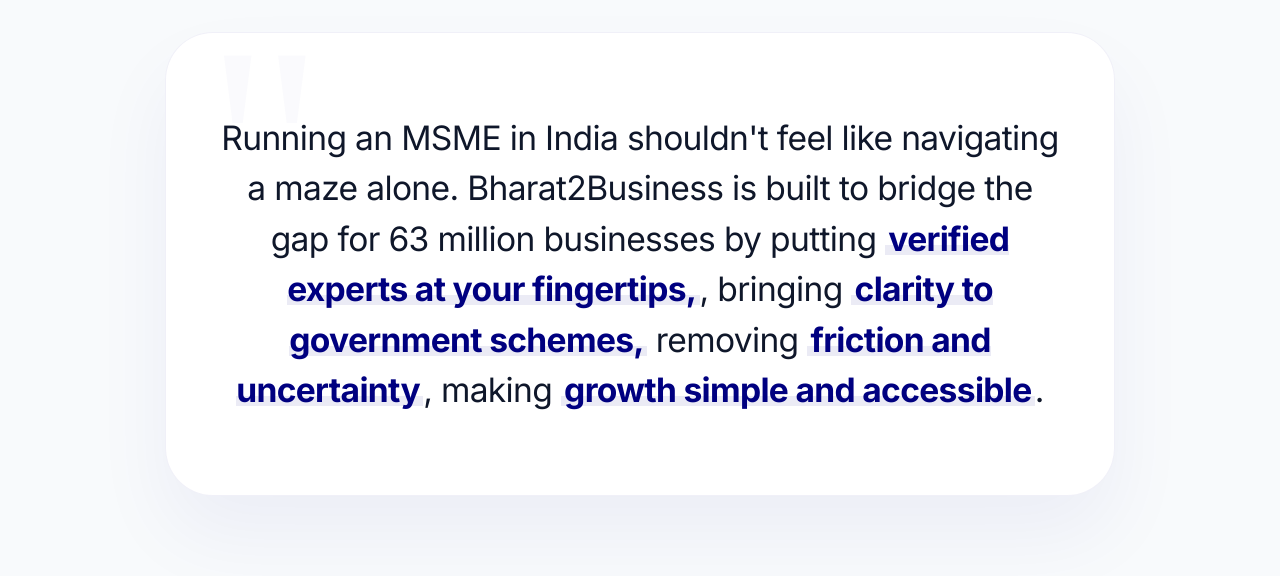
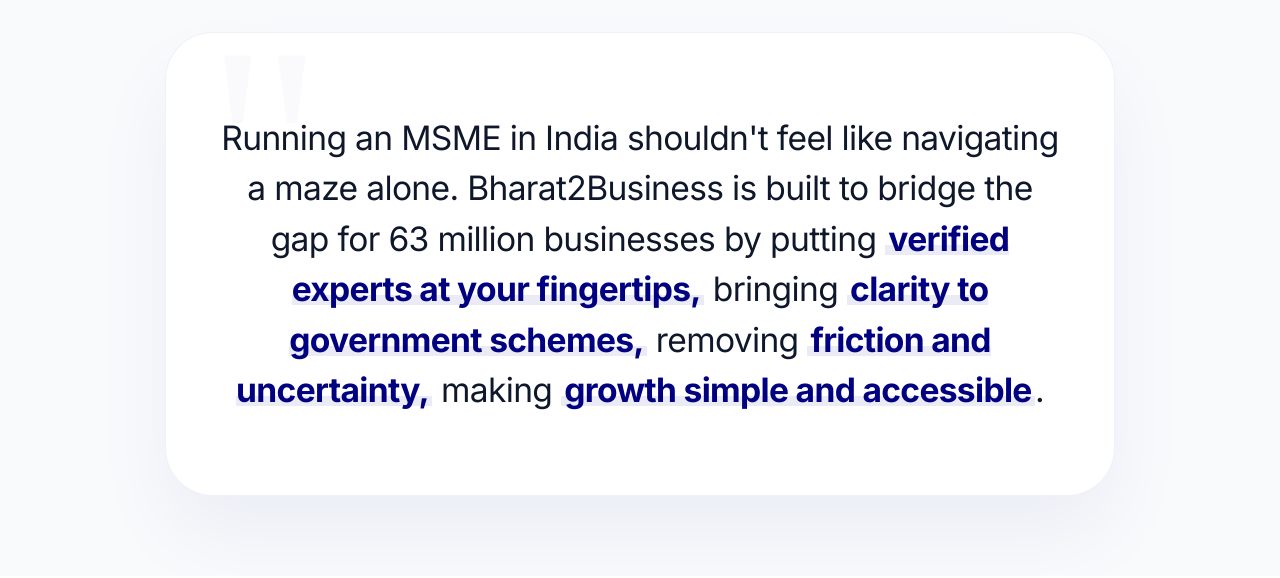
Before and after one commit to B2B2025/B2B-website, a website: page about.html in a window 1280 px wide. Shown: the part 738-1316 px from the top of the page. Drawn offline with Linux system fonts and the light colour scheme.

Commit message:
Small punctuation fix in manifesto

```diff
--- a/about.html
+++ b/about.html
@@ -80,9 +80,9 @@
                 <p class="manifesto-text">
                     Running an MSME in India shouldn't feel like navigating a maze alone.
                     Bharat2Business is built to bridge the gap for 63 million businesses by putting
-                    <span class="manifesto-highlight">verified experts at your fingertips,</span>,
+                    <span class="manifesto-highlight">verified experts at your fingertips,</span>
                     bringing <span class="manifesto-highlight">clarity to government schemes,</span>
-                    removing <span class="manifesto-highlight">friction and uncertainty</span>,
+                    removing <span class="manifesto-highlight">friction and uncertainty,</span>
                     making <span class="manifesto-highlight">growth simple and accessible</span>.
                 </p>
             </div>
```
